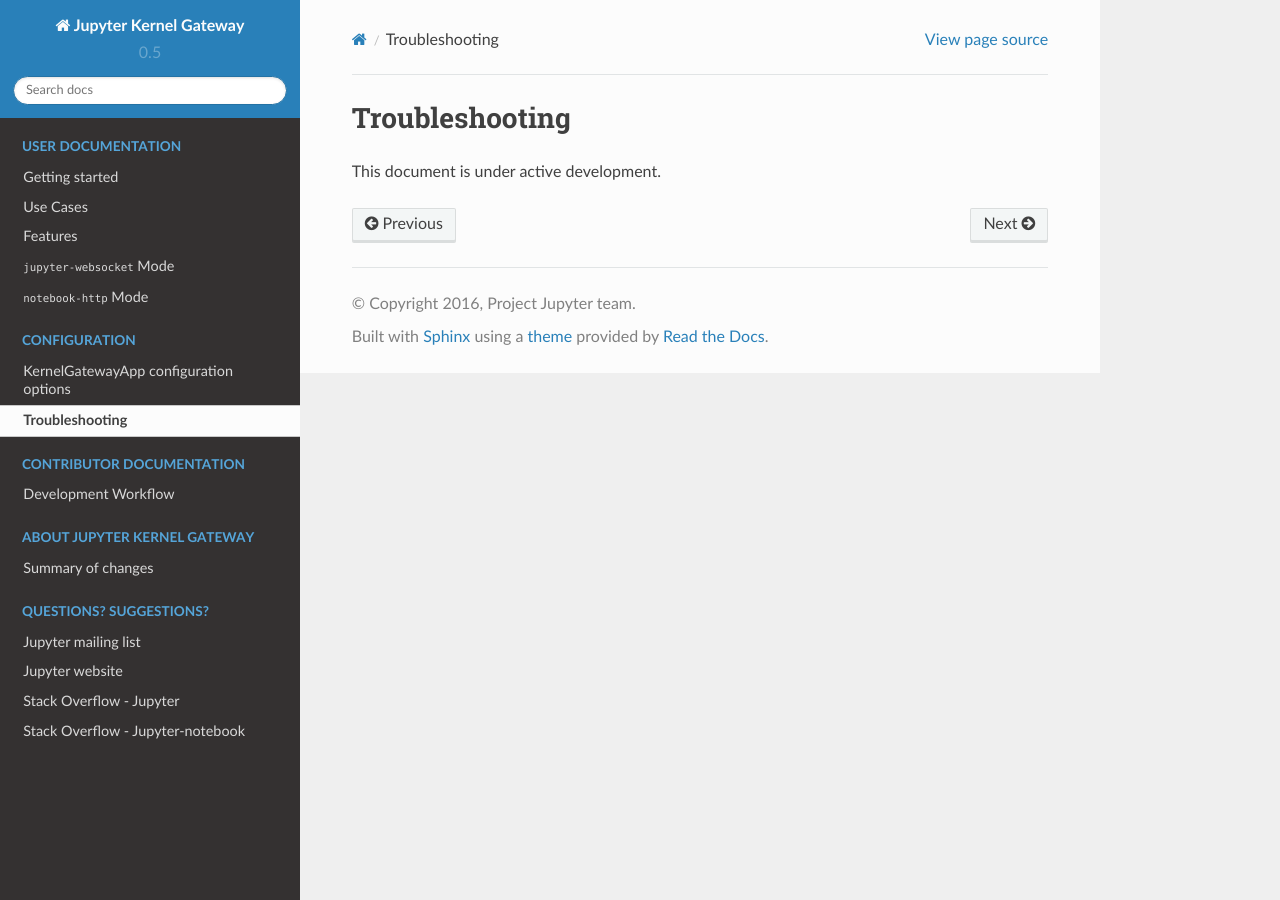
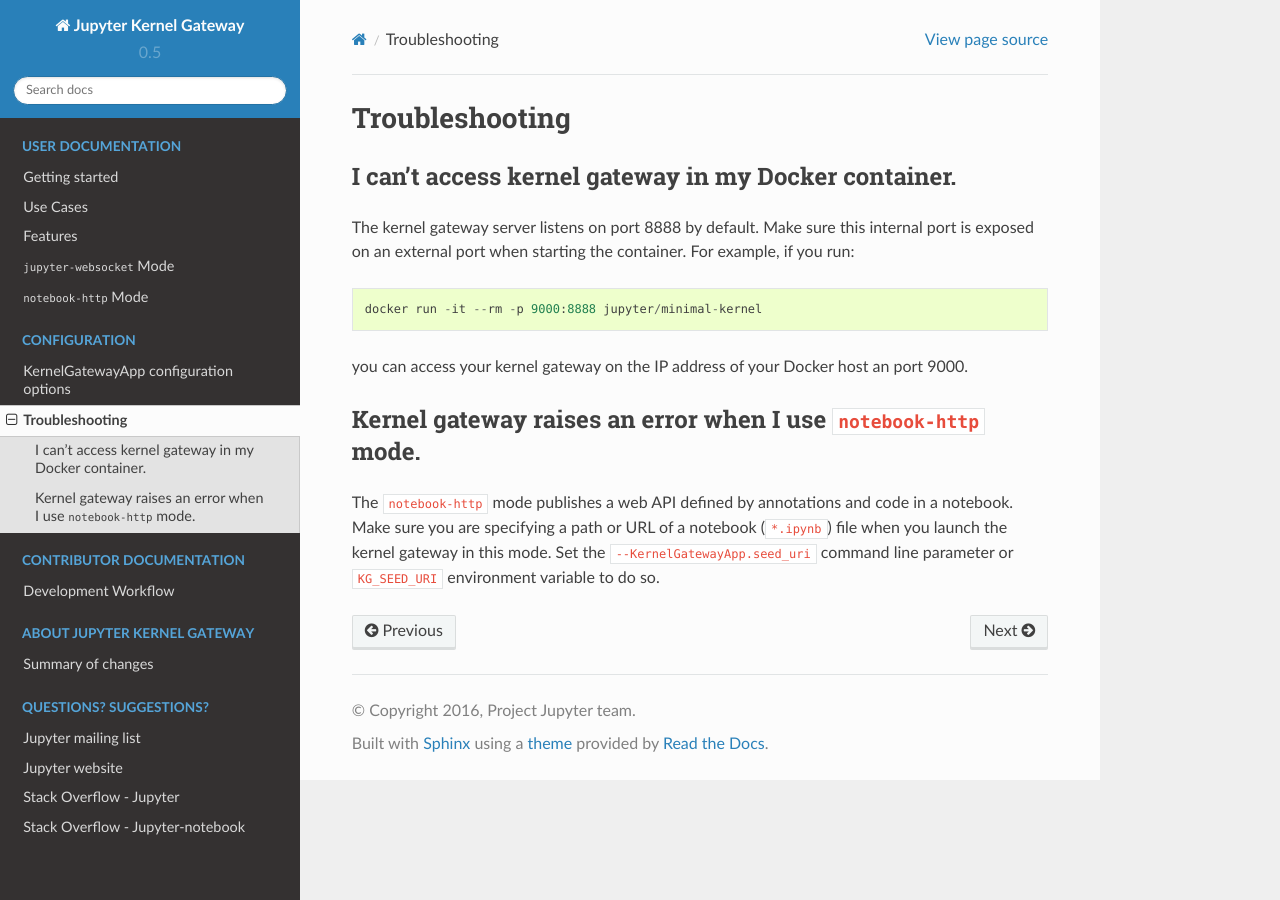
Before and after one commit to jupyter-server/enterprise_gateway, a Sphinx documentation site: the page built from docs/source/troubleshooting.md, in a window 1280 px wide. Built offline with Sphinx 7.4.7 and the Read the Docs theme 2.0.0, drawn with Linux system fonts in a browser that asks for light colours.

Commit message:
Troubleshoot sections
(c) Copyright IBM Corp. 2016

````diff
--- a/docs/source/troubleshooting.md
+++ b/docs/source/troubleshooting.md
@@ -1,3 +1,15 @@
 ## Troubleshooting
 
-This document is under active development.
+### I can't access kernel gateway in my Docker container.
+
+The kernel gateway server listens on port 8888 by default. Make sure this internal port is exposed on an external port when starting the container. For example, if you run:
+
+```
+docker run -it --rm -p 9000:8888 jupyter/minimal-kernel
+```
+
+you can access your kernel gateway on the IP address of your Docker host an port 9000.
+
+### Kernel gateway raises an error when I use `notebook-http` mode.
+
+The `notebook-http` mode publishes a web API defined by annotations and code in a notebook. Make sure you are specifying a path or URL of a notebook (`*.ipynb`) file when you launch the kernel gateway in this mode. Set the `--KernelGatewayApp.seed_uri` command line parameter or `KG_SEED_URI` environment variable to do so.
````
